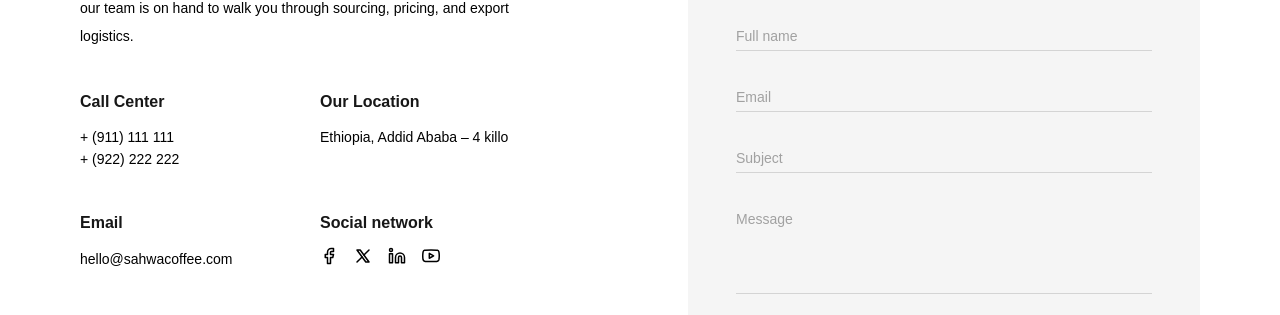
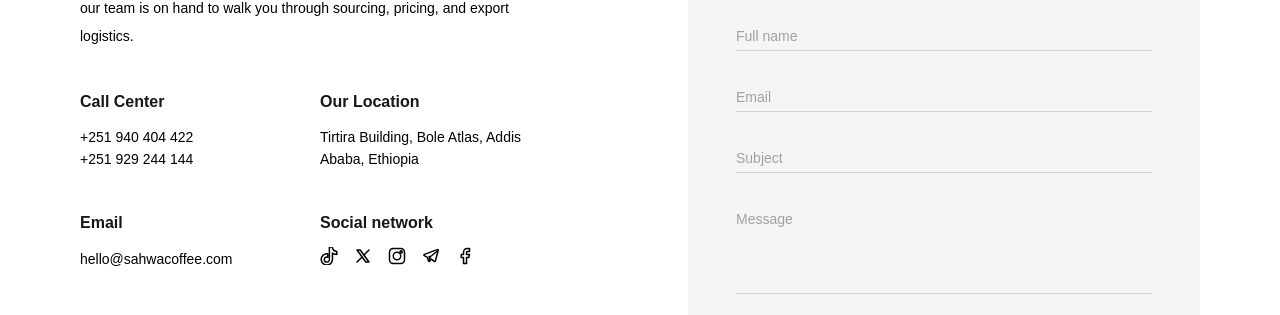
Before and after one commit to atronsa/sahwa-coffee, a Next.js app: page /contact in a window 1280 px wide. Shown: the part 796-1111 px from the top of the page. Built offline with nearby package versions, Linux system fonts and the light colour scheme.

Commit message:
chore: add social media icons with handle

```diff
--- a/data/contact-method.tsx
+++ b/data/contact-method.tsx
@@ -16,10 +16,10 @@
   };
 }
 
-export function FacebookIcon({ size, ...rest }: IconProps) {
+export function TikTokIcon({ size, ...rest }: IconProps) {
   return (
     <svg {...iconBase(size, rest)}>
-      <path d="M18 2h-3a5 5 0 0 0-5 5v3H7v4h3v8h4v-8h3l1-4h-4V7a1 1 0 0 1 1-1h3z" />
+      <path d="M12.525.02c1.31-.02 2.61-.01 3.91-.02.08 1.53.63 3.09 1.75 4.17 1.12 1.11 2.7 1.62 4.24 1.79v4.03c-1.44-.05-2.89-.35-4.2-.97-.57-.26-1.1-.59-1.62-.93-.01 2.92.01 5.84-.02 8.75-.08 1.4-.54 2.79-1.35 3.94-1.31 1.92-3.58 3.17-5.91 3.21-1.43.08-2.86-.31-4.08-1.03-2.02-1.19-3.44-3.37-3.65-5.71-.02-.5-.03-1-.01-1.49.18-1.9 1.12-3.72 2.58-4.96 1.66-1.44 3.98-2.13 6.15-1.72.02 1.48-.04 2.96-.04 4.44-.99-.32-2.15-.23-3.02.37-.63.41-1.11 1.04-1.36 1.75-.21.51-.15 1.07-.14 1.61.24 1.64 1.82 3.02 3.5 2.87 1.12-.01 2.19-.66 2.77-1.61.19-.33.4-.67.41-1.06.1-1.79.06-3.57.07-5.36.01-4.03-.01-8.05.02-12.07z" />
     </svg>
   );
 }
@@ -33,21 +33,29 @@
   );
 }
 
-export function LinkedInIcon({ size, ...rest }: IconProps) {
+export function InstagramIcon({ size, ...rest }: IconProps) {
   return (
     <svg {...iconBase(size, rest)}>
-      <path d="M16 8a6 6 0 0 1 6 6v7h-4v-7a2 2 0 0 0-2-2 2 2 0 0 0-2 2v7h-4v-7a6 6 0 0 1 6-6z" />
-      <rect x="2" y="9" width="4" height="12" />
-      <circle cx="4" cy="4" r="2" />
+      <rect x="2" y="2" width="20" height="20" rx="5" ry="5" />
+      <circle cx="12" cy="12" r="5" />
+      <circle cx="17.5" cy="6.5" r="1.5" />
     </svg>
   );
 }
 
-export function YoutubeIcon({ size, ...rest }: IconProps) {
+export function TelegramIcon({ size, ...rest }: IconProps) {
   return (
     <svg {...iconBase(size, rest)}>
-      <path d="M22.54 6.42a2.78 2.78 0 0 0-1.94-2C18.88 4 12 4 12 4s-6.88 0-8.6.46a2.78 2.78 0 0 0-1.94 2A29.94 29.94 0 0 0 1 11.75a29.94 29.94 0 0 0 .46 5.33A2.78 2.78 0 0 0 3.4 19c1.72.46 8.6.46 8.6.46s6.88 0 8.6-.46a2.78 2.78 0 0 0 1.94-2 29.94 29.94 0 0 0 .46-5.25 29.94 29.94 0 0 0-.46-5.33z" />
-      <polygon points="9.75 15.02 15.5 11.75 9.75 8.48 9.75 15.02" />
+      <path d="M21.54 3.64a1.25 1.25 0 0 0-1.27-.15L3.29 9.82c-.92.36-1.08 1.31-.26 1.77l4.17 2.32 1.57 4.87c.2.58.94.72 1.33.22l2.22-2.88 4.05 2.99c.56.41 1.33.12 1.52-.57l3.78-14.24a.75.75 0 0 0-.13-.66z" />
+      <path d="M9.5 12.5l.5 4.5 1-4 10-8" />
+    </svg>
+  );
+}
+
+export function FacebookIcon({ size, ...rest }: IconProps) {
+  return (
+    <svg {...iconBase(size, rest)}>
+      <path d="M18 2h-3a5 5 0 0 0-5 5v3H7v4h3v8h4v-8h3l1-4h-4V7a1 1 0 0 1 1-1h3z" />
     </svg>
   );
 }
@@ -59,10 +67,23 @@
 };
 
 export const SOCIAL_LINKS: SocialLink[] = [
-  { href: "#", label: "Facebook", Icon: FacebookIcon },
-  { href: "#", label: "X", Icon: XIcon },
-  { href: "#", label: "LinkedIn", Icon: LinkedInIcon },
-  { href: "#", label: "YouTube", Icon: YoutubeIcon },
+  {
+    href: "https://www.tiktok.com/@sahwacoffee",
+    label: "TikTok",
+    Icon: TikTokIcon,
+  },
+  { href: "https://x.com/sahwacoffee", label: "X", Icon: XIcon },
+  {
+    href: "https://www.instagram.com/sahwacoffee_",
+    label: "Instagram",
+    Icon: InstagramIcon,
+  },
+  { href: "https://t.me/sahwacoffee", label: "TelegramI", Icon: TelegramIcon },
+  {
+    href: "https://www.facebook.com/sahwacoffee.et",
+    label: "Facebook",
+    Icon: FacebookIcon,
+  },
 ];
 
 export type ContactDetail =
@@ -74,12 +95,12 @@
   {
     type: "lines",
     label: "Call Center",
-    lines: ["+ (911) 111 111", "+ (922) 222 222"],
+    lines: ["+251 940 404 422", "+251 929 244 144"],
   },
   {
     type: "lines",
     label: "Our Location",
-    lines: ["Ethiopia, Addid Ababa – 4 killo"],
+    lines: ["Tirtira Building, Bole Atlas, Addis Ababa, Ethiopia"],
   },
   {
     type: "text",
```
